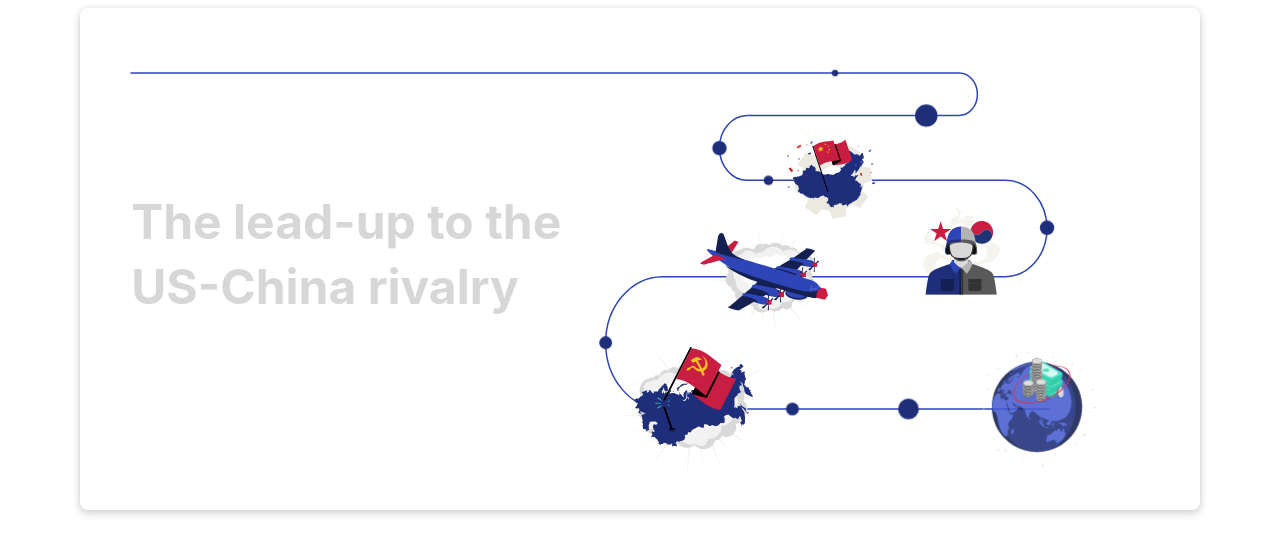
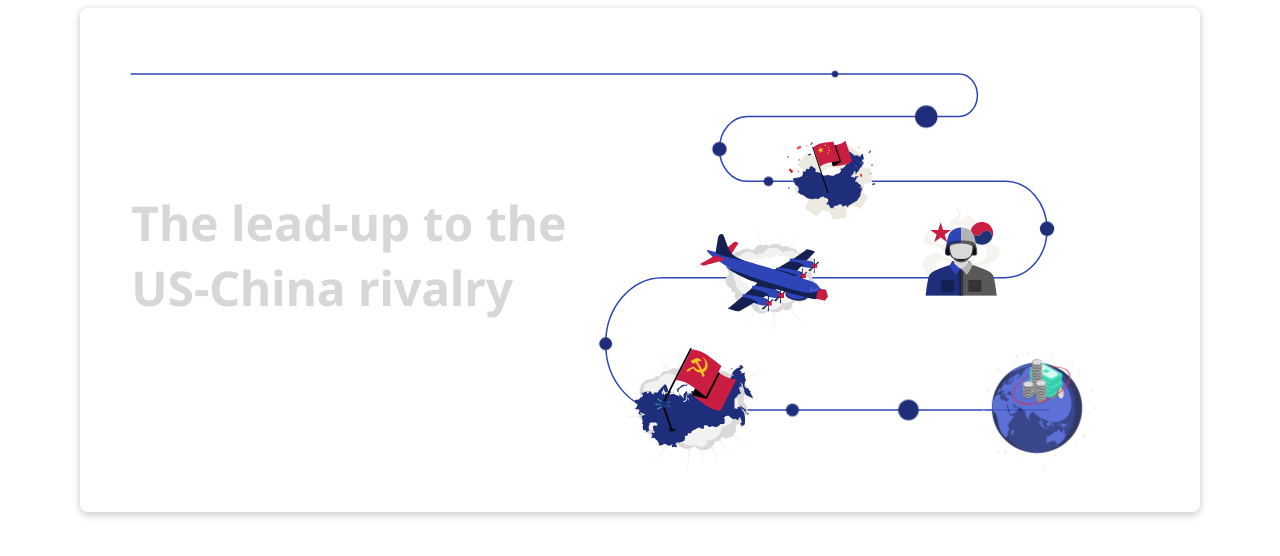
Before and after one commit to rene849/interactivepdfv3, a plain HTML site: page index.html in a window 1280 px wide. Drawn offline with Linux system fonts and the light colour scheme.

Commit message:
Update index.html

```diff
--- a/index.html
+++ b/index.html
@@ -33,7 +33,7 @@
 html, body{background:#fff !important;color:var(--ink) !important;}
 *,*::before,*::after{box-sizing:border-box;margin:0;padding:0;}
 html{scroll-behavior:smooth;}
-body{font-family:-apple-system,BlinkMacSystemFont,"Segoe UI",Roboto,"Helvetica Neue",Arial,"Noto Sans","Liberation Sans",sans-serif,"Apple Color Emoji","Segoe UI Emoji","Segoe UI Symbol","Noto Color Emoji";background:#fff;
+body{font-family:'Noto Sans',Arial,sans-serif;background:#fff;
   color:var(--ink);-webkit-font-smoothing:antialiased;}
 button{font-family:inherit;cursor:pointer;border:none;background:none;touch-action:manipulation;}
 :focus-visible{outline:3px solid var(--red);outline-offset:3px;border-radius:2px;}
```
